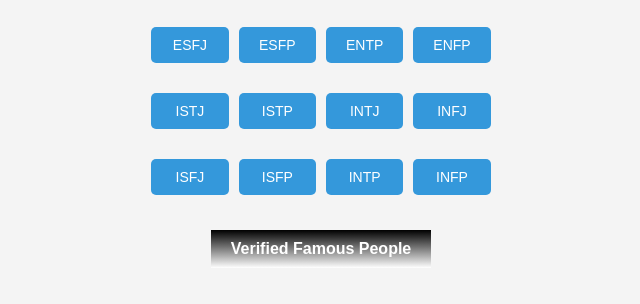
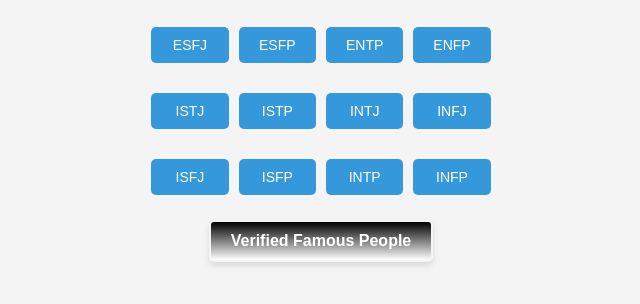
Before and after one commit to chICK31/HairMasterSlideShow, a plain HTML site: page index.html in a window 1280 px wide. Shown: the part 116-420 px from the top of the page, without its empty margins (319-959 px from the left). Drawn offline with Linux system fonts and the light colour scheme.

Commit message:
Update styles.css

```diff
--- a/styles.css
+++ b/styles.css
@@ -190,12 +190,14 @@ a {
     font-weight: bold;
     background-clip: padding-box; /* Apply gradient to the padding area */
     -webkit-background-clip: padding-box; /* For Safari */
-    border: 10px solid transparent; /* Initially transparent border */
-    transition: border-color 0.5s ease; /* Transition for border color */
+    border: 2px solid transparent; /* Initially transparent border */
+    transition: border-color 0.3s ease, transform 0.3s ease; /* Transition for border color and transform */
     padding: 10px 20px;
     border-radius: 5px;
+    box-shadow: 0 4px 6px rgba(0, 0, 0, 0.1); /* Add a subtle shadow for depth */
 }
 
 .gradient-link:hover {
-    border-color: #000000; /* Change border color on hover */
+    border-color: #ffffff; /* Change border color on hover */
+    transform: scale(1.05); /* Add a slight scale effect on hover for a cool look */
 }
```
